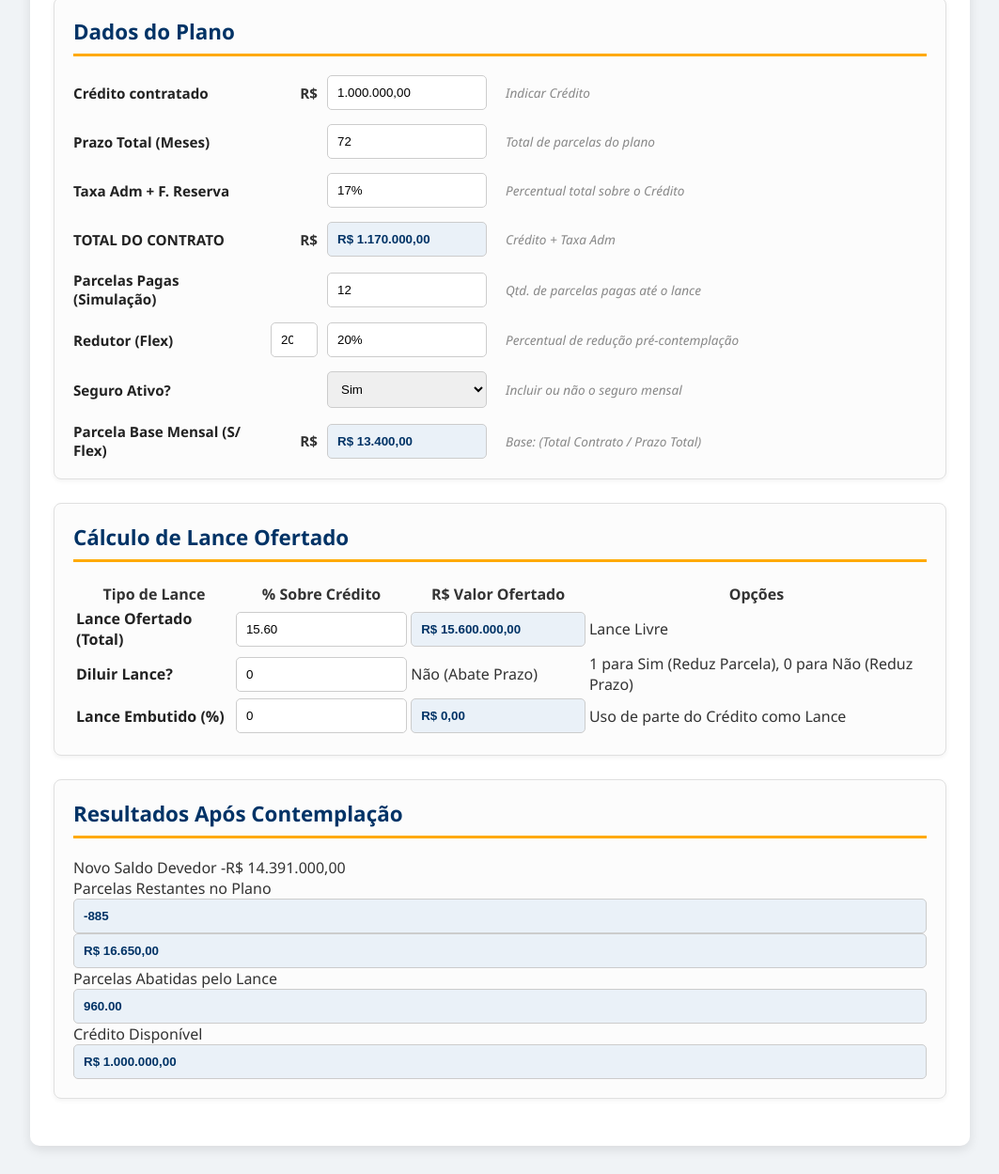
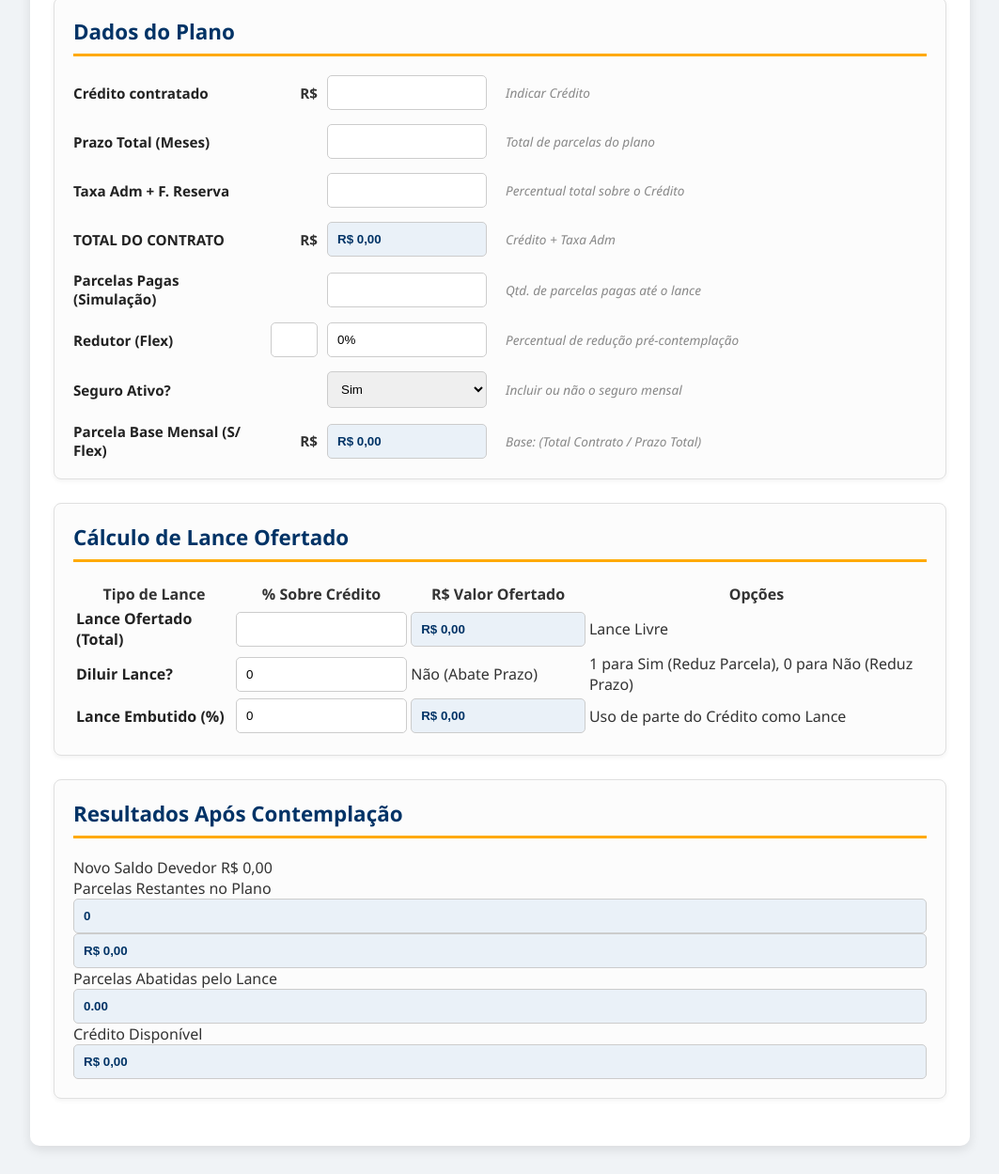
Before and after one commit to Rodrigo-Roger/Montseguro.DashBoard.Investimento, a plain HTML site: page index.html in a window 1280 px wide. Shown: the part 137-1386 px from the top of the page at 94% size, without its empty margins (108-1171 px from the left). Drawn offline with Linux system fonts and the light colour scheme.

Commit message:
limpa valores iniciais dos campos de entrada no simulador de consórcio

```diff
--- a/index.html
+++ b/index.html
@@ -21,7 +21,7 @@
             <input
               type="text"
               id="credito"
-              value="1.000.000,00"
+              value=""
               class="editable-input"
             />
           </div>
@@ -33,7 +33,7 @@
             <input
               type="number"
               id="qtd-meses"
-              value="72"
+              value=""
               class="editable-input"
             />
           </div>
@@ -45,7 +45,7 @@
             <input
               type="text"
               id="taxa-adm"
-              value="17%"
+              value=""
               class="editable-input"
             />
           </div>
@@ -57,7 +57,7 @@
             <input
               type="text"
               id="saldo-devedor-inicial"
-              value="1.170.000,00"
+              value=""
               class="editable-input read-only-style"
               readonly
             />
@@ -70,7 +70,7 @@
             <input
               type="number"
               id="qtd-parc-pagas"
-              value="12"
+              value=""
               class="editable-input"
             />
           </div>
@@ -83,7 +83,7 @@
             <input
               type="number"
               id="redutor-opc"
-              value="20"
+              value=""
               class="editable-input small-input-text"
             />
           </div>
@@ -91,7 +91,7 @@
             <input
               type="text"
               id="redutor-label"
-              value="20%"
+              value=""
               class="editable-input small-input-text"
               readonly
             />
@@ -116,7 +116,7 @@
             <input
               type="text"
               id="valor-parcela-base"
-              value="R$ 16.250,00"
+              value=""
               class="editable-input read-only-style"
               readonly
             />
@@ -145,7 +145,7 @@
                 <input
                   type="text"
                   id="perc-lance-ofertado"
-                  value="15.60"
+                  value=""
                   class="editable-input table-input"
                 />
               </td>
@@ -153,7 +153,7 @@
                 <input
                   type="text"
                   id="valor-lance-ofertado"
-                  value="R$ 156.000,00"
+                  value=""
                   class="editable-input table-input read-only-style"
                   readonly
                 />
@@ -208,7 +208,7 @@
         <div class="info-line">
           <span class="info-label">Novo Saldo Devedor</span>
           <span class="info-value" id="saldo-devedor-final"
-            >R$ 1.014.000,00</span
+            ></span
           >
         </div>
         <div class="info-line">
@@ -217,7 +217,7 @@
             <input
               type="text"
               id="parc-a-pagar-qtd"
-              value="60"
+              value=""
               class="editable-input read-only-style"
               readonly
             />
@@ -226,7 +226,7 @@
             <input
               type="text"
               id="parc-a-pagar-valor"
-              value="R$ 17.305,60"
+              value=""
               class="editable-input read-only-style"
               readonly
             />
@@ -238,7 +238,7 @@
             <input
               type="text"
               id="qtd-parc-abatidas"
-              value="9.60"
+              value=""
               class="editable-input read-only-style"
               readonly
             />
@@ -249,7 +249,7 @@
           <span class="info-value full-width yellow-bg">
             <input
               type="text"
-              value="R$ 1.000.000,00"
+              value=""
               class="editable-input read-only-style"
               readonly
             />
```
